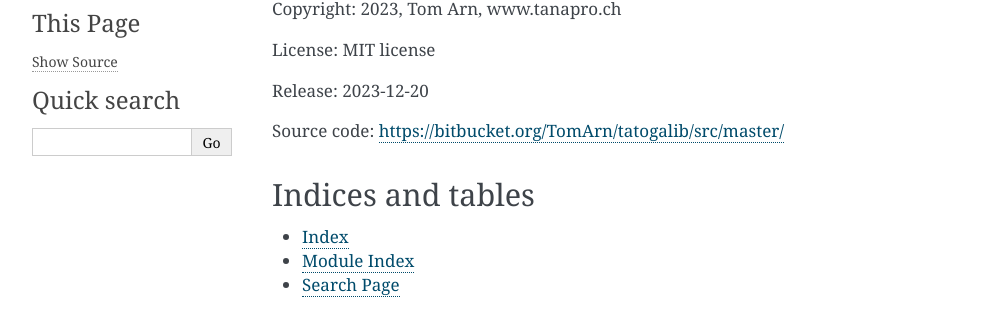
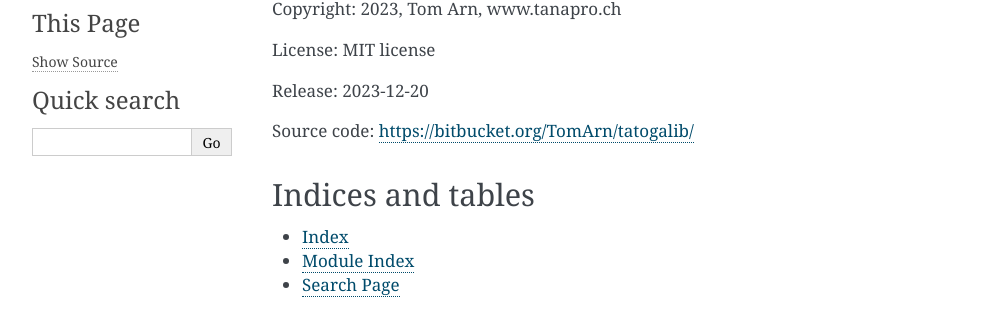
Before and after one commit to hyuri/tatogalib, a Sphinx documentation site: the page built from docs/source/index.rst, in a window 1280 px wide. Shown: the part 162-476 px from the top of the page, without its empty margins (148-1141 px from the left). Built offline with Sphinx 7.4.7, drawn with Linux system fonts in a browser that asks for light colours; some of the changed lines change nothing that is shown.

Commit message:
updated repo path

```diff
--- a/docs/source/conf.py
+++ b/docs/source/conf.py
@@ -11,7 +11,7 @@ copyright = '2023, Tom Arn, www.tanapro.ch'
 license = 'MIT license'
 author = 'Tom Arn'
 release = '2023-12-20'
-repository = 'https://bitbucket.org/TomArn/tatogalib/src/master/'
+repository = 'https://bitbucket.org/TomArn/tatogalib/'
 
 # -- General configuration ---------------------------------------------------
 # https://www.sphinx-doc.org/en/master/usage/configuration.html#general-configuration
```
